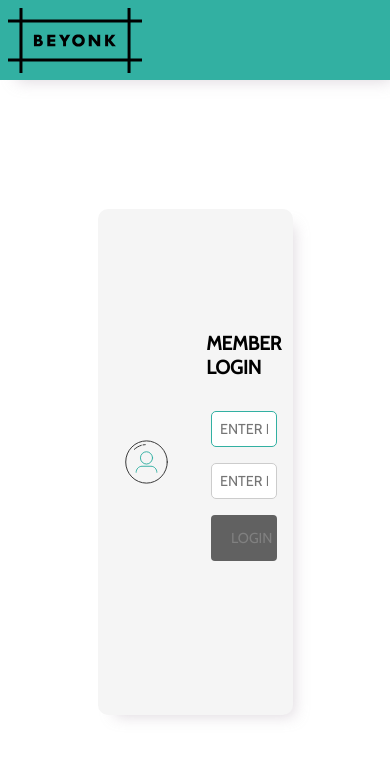
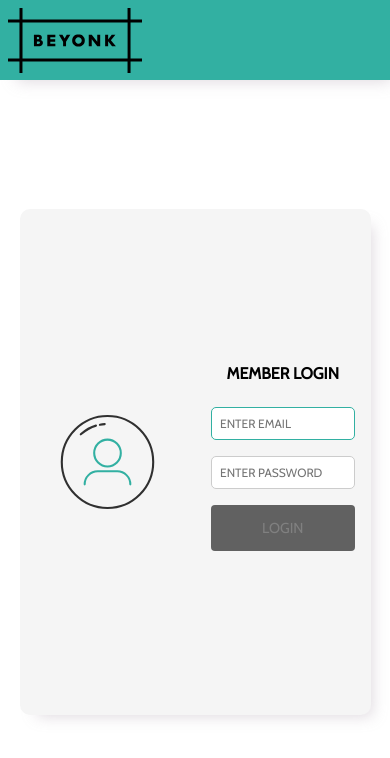
Before and after one commit to adamponddesign/svelte-login-mock-up, a Svelte app: page / in a window 390 px wide. Shown: the top 758 px of the page. Built offline with nearby package versions, Linux system fonts and the light colour scheme.

Commit message:
added media queries

```diff
--- a/src/App.svelte
+++ b/src/App.svelte
@@ -108,4 +108,32 @@
 	}
 
 
+	/* Media Queries ~~~~~~~~~~~~~~~~~~~~~~~~~~~~~~~~~~~~~~~~~~~~~~~~~~~~~~~~~~~~~~~~~~~~~~~~~~~~~~~~ */
+
+	/* Small devices (landscape phones, 576px and up) */
+	@media (min-width: 300px) {
+		.form-container {
+			width: 90vw;
+		}
+	}
+
+	/* Medium devices (tablets, 768px and up) */
+	@media (min-width: 768px) {
+		.form-container {
+			width: 70vw;
+		}
+	}
+
+	/* Large devices (desktops, 992px and up) */
+	@media (min-width: 992px) {
+		.form-container {
+			width: 50vw;
+		}
+	}
+
+	/* Extra large devices (large desktops, 1200px and up) */
+	@media (min-width: 1200px) {
+
+	}
+
 </style>
--- a/src/components/LoginForm.svelte
+++ b/src/components/LoginForm.svelte
@@ -138,12 +138,12 @@
         flex-direction: column;
         align-items: center;
         justify-content: center;
-        height: 45%;
         width: 100%;
     }
 
     h1 {
         font-size: 1.2rem;
+        margin-bottom: 1rem;
     }
 
 
@@ -192,4 +192,40 @@
         font-size: 0.85rem;
     }
 
+
+    /* Media Queries ~~~~~~~~~~~~~~~~~~~~~~~~~~~~~~~~~~~~~~~~~~~~~~~~~~~~~~~~~~~~~~~~~~~~~~~~~~~~~~~~ */
+
+    /* Small devices (landscape phones, 576px and up) */
+    @media (min-width: 300px) {
+        h1 {
+            font-size: 1rem;
+        }
+
+        input {
+            font-size: 0.75rem;
+        }
+    }
+
+    /* Medium devices (tablets, 768px and up) */
+    @media (min-width: 768px) {
+        h1 {
+            font-size: 1.2rem;
+        }
+
+        input {
+            font-size: 0.8rem;
+        }
+    }
+
+    /* Large devices (desktops, 992px and up) */
+    @media (min-width: 992px) {
+        input {
+            font-size: 0.9rem;
+        }
+    }
+
+    /* Extra large devices (large desktops, 1200px and up) */
+    @media (min-width: 1200px) {
+
+    }
 </style>
```
